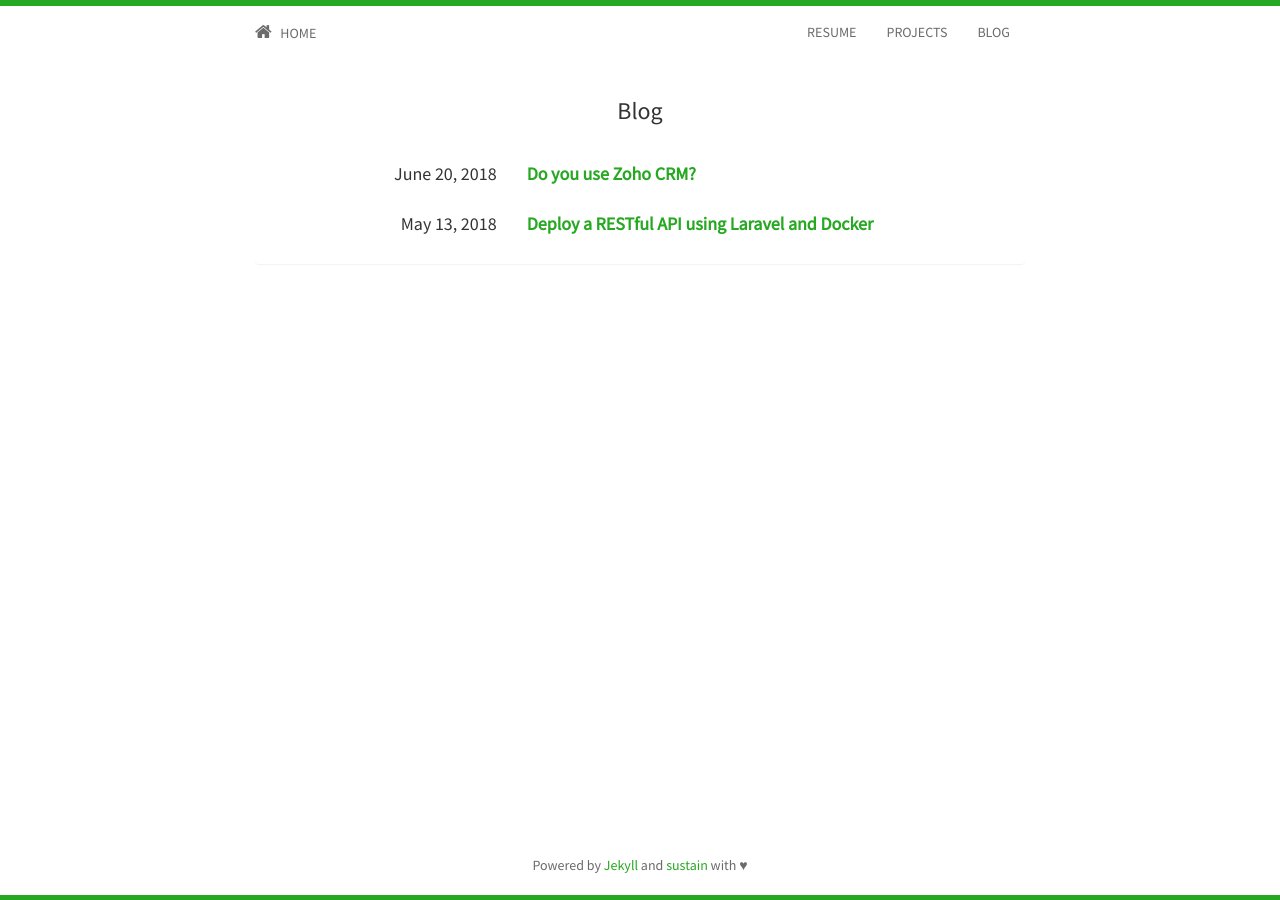
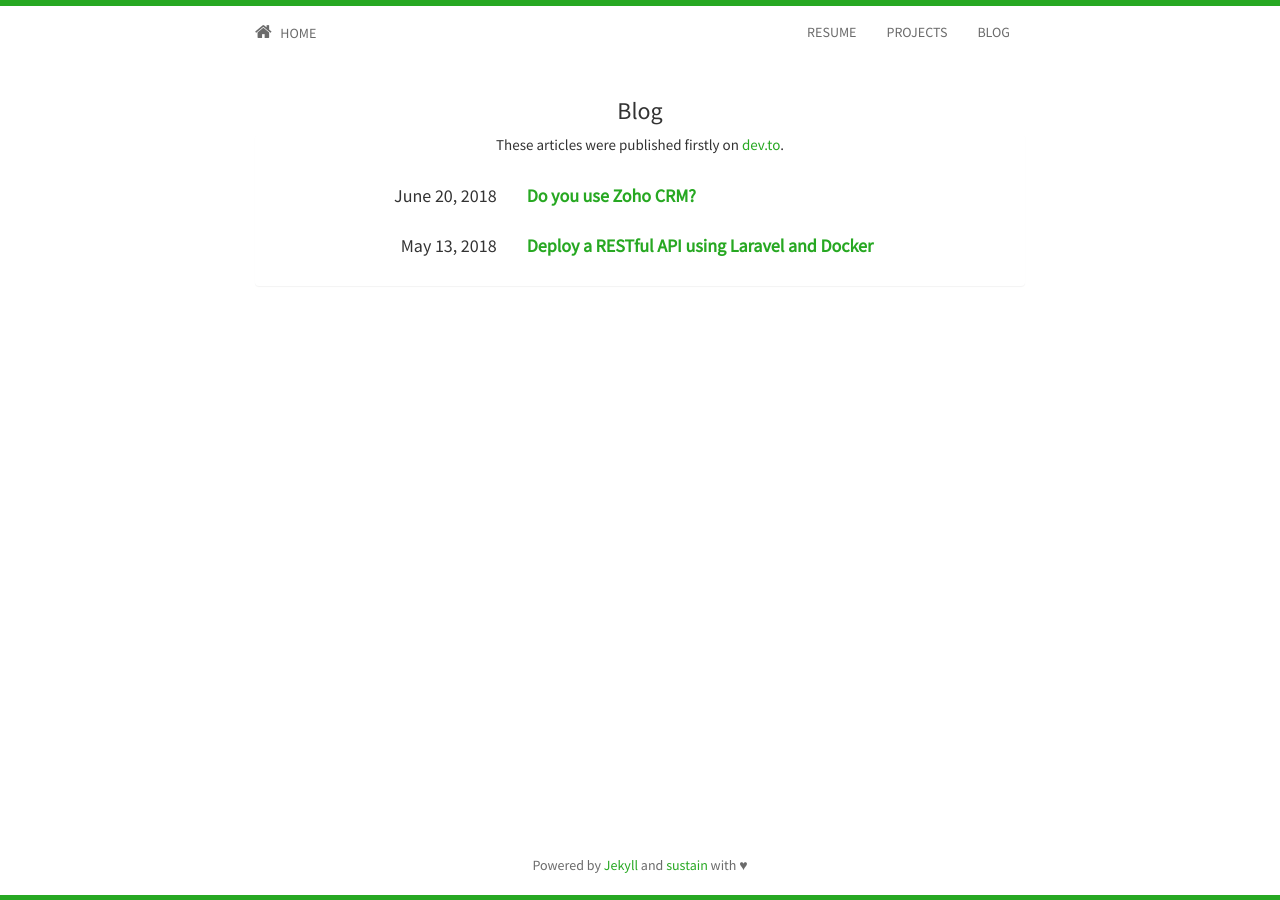
Before and after one commit to jfernancordova/jfernancordova.github.io, a Jekyll site: the page built from blog.html, in a window 1280 px wide. Built offline with Jekyll 4.4.1, drawn with Linux system fonts in a browser that asks for light colours; nearby versions of some CDN libraries.

Commit message:
Description dev.to

```diff
--- a/blog.html
+++ b/blog.html
@@ -6,6 +6,10 @@ title: Blog
 <div class="container">
   <h3>Blog</h3>
   <div class="panel panel-default">
+    <div style="text-align: center; font-size: 15px;">
+      These articles were published firstly on
+      <a href="https://dev.to/jfernancordova" target="_blank">dev.to</a>.
+    </div>
     <div class="panel-body">
       {% for post in site.posts %}
       <div class="row">
```
